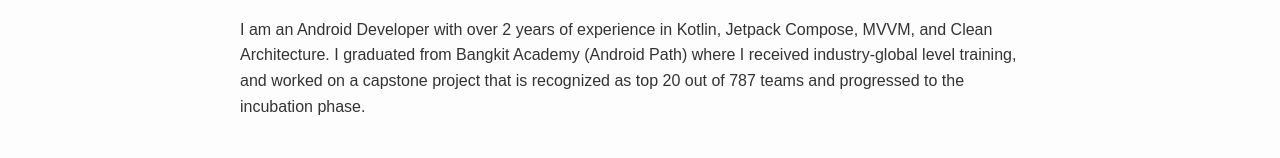
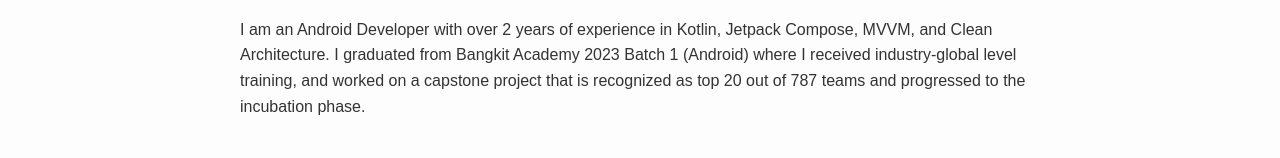
Before and after one commit to dhdanudahlan/dhdanudahlan.github.io, a plain HTML site: page index.html in a window 1280 px wide. Shown: the part 583-741 px from the top of the page. Drawn offline with Linux system fonts and the light colour scheme.

Commit message:
Update information

```diff
--- a/index.html
+++ b/index.html
@@ -34,7 +34,7 @@
     <h2>About Me</h2>
     <p>
         I am an Android Developer with over 2 years of experience in Kotlin, Jetpack Compose,
-        MVVM, and Clean Architecture. I graduated from Bangkit Academy (Android Path)
+        MVVM, and Clean Architecture. I graduated from Bangkit Academy 2023 Batch 1 (Android)
         where I received industry-global level training, and worked on a capstone project that is recognized
         as top 20 out of 787 teams and progressed to the incubation phase.
     </p>
```
